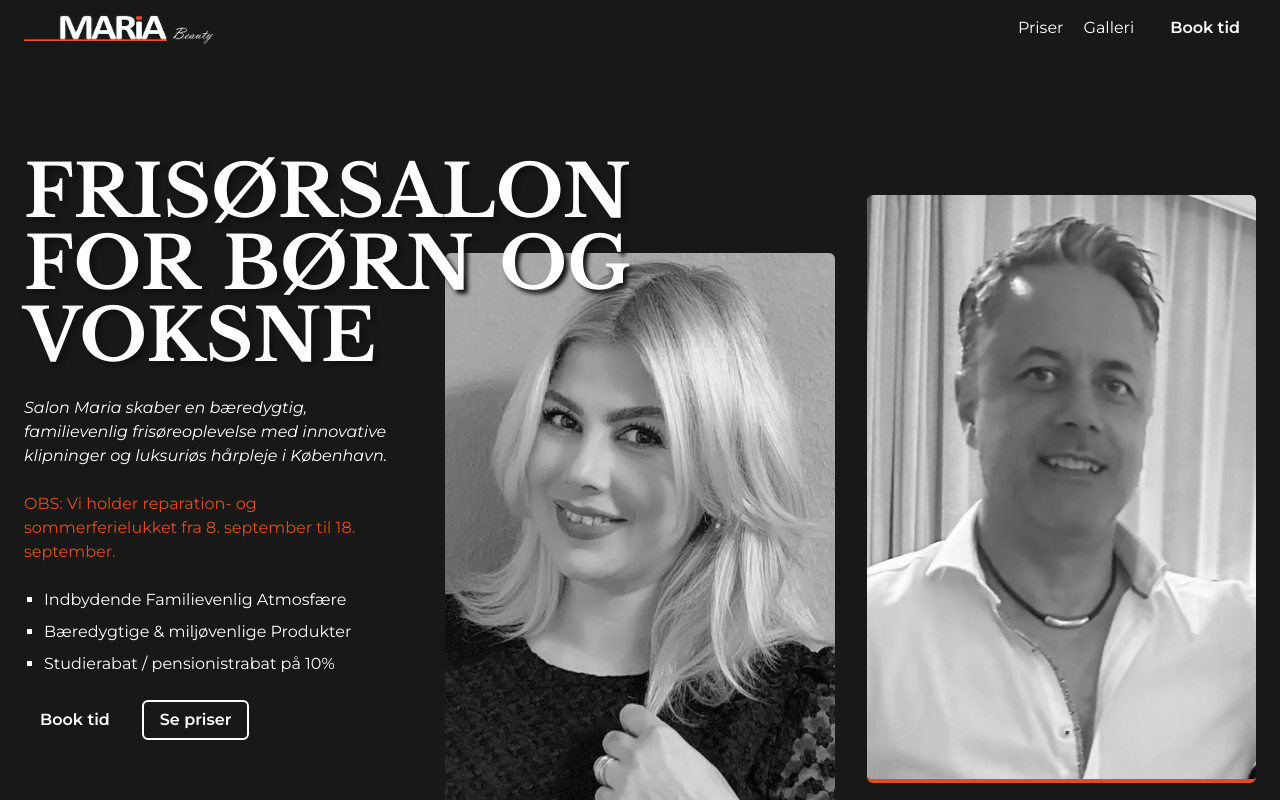
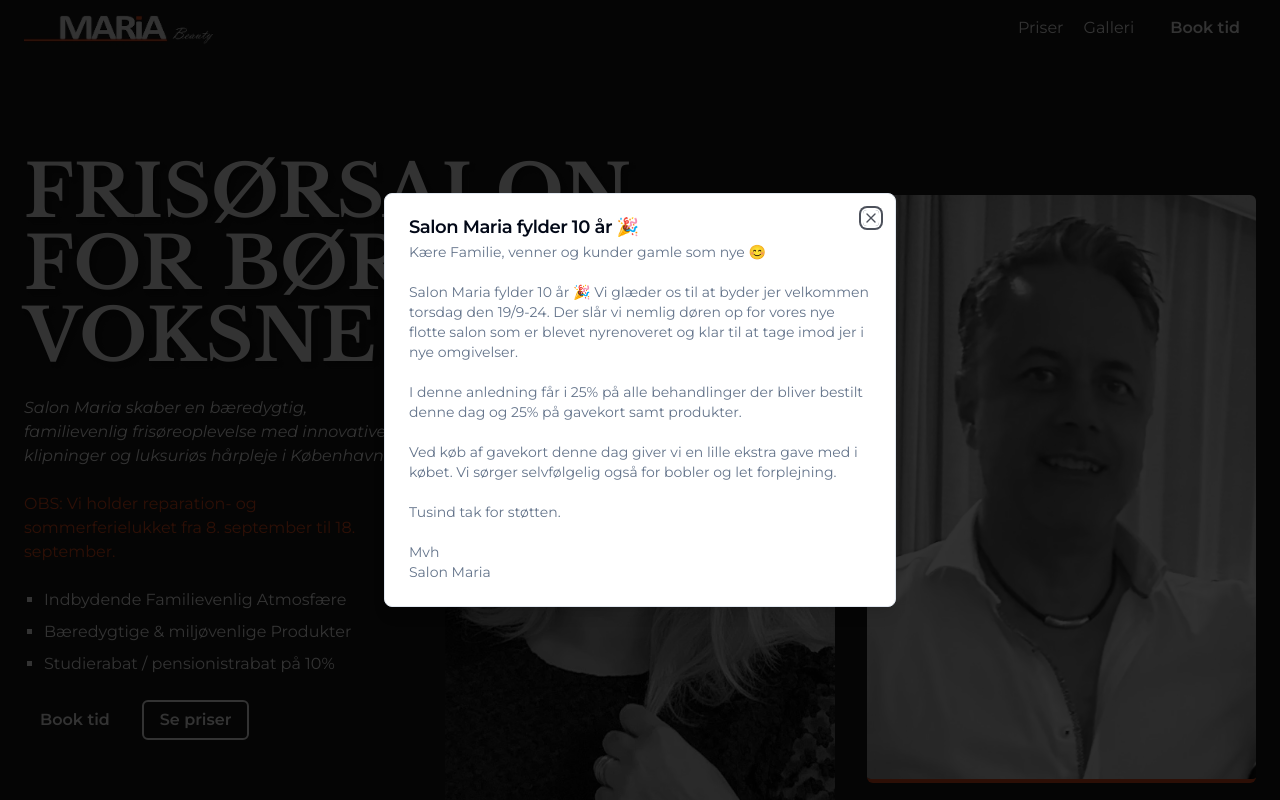
Before and after one commit to magnusdalkvist/salon-maria-v2, a Next.js app: page / in a window 1280 px wide. Shown: the top 800 px of the page. Built offline with nearby package versions, Linux system fonts and the light colour scheme.

Commit message:
feat: added birthday dialog

```diff
--- a/app/page.js
+++ b/app/page.js
@@ -1,9 +1,18 @@
+"use client";
 import { create } from "zustand";
 import { Hero } from "./modules/Hero";
 import { Hours } from "./modules/Hours";
 import { Info } from "./modules/Info";
 import { Prices } from "./modules/Prices";
 import Map from "./modules/Map";
+import {
+  Dialog,
+  DialogContent,
+  DialogDescription,
+  DialogHeader,
+  DialogTitle,
+} from "@/components/ui/dialog";
+import { useEffect, useState } from "react";
 
 export const useAccordionStore = create((set) => ({
   active: 0,
@@ -11,8 +20,47 @@
 }));
 
 export default function Home() {
+  const [open, setOpen] = useState(false);
+
+  useEffect(() => {
+    setTimeout(() => {
+      setOpen(true);
+    }, 2000);
+  }, []);
+
   return (
     <main className="">
+      <Dialog onOpenChange={setOpen} open={open}>
+        <DialogContent>
+          <DialogHeader>
+            <DialogTitle>Salon Maria fylder 10 år 🎉</DialogTitle>
+            <DialogDescription>
+              Kære Familie, venner og kunder gamle som nye 😊
+              <br />
+              <br />
+              Salon Maria fylder 10 år 🎉 Vi glæder os til at byder jer velkommen torsdag den
+              19/9-24. Der slår vi nemlig døren op for vores nye flotte salon som er blevet
+              nyrenoveret og klar til at tage imod jer i nye omgivelser.
+              <br />
+              <br />
+              I denne anledning får i 25% på alle behandlinger der bliver bestilt denne dag og 25%
+              på gavekort samt produkter.
+              <br />
+              <br />
+              Ved køb af gavekort denne dag giver vi en lille ekstra gave med i købet. Vi sørger
+              selvfølgelig også for bobler og let forplejning.
+              <br />
+              <br />
+              Tusind tak for støtten.
+              <br />
+              <br />
+              Mvh
+              <br />
+              Salon Maria
+            </DialogDescription>
+          </DialogHeader>
+        </DialogContent>
+      </Dialog>
       <Hero />
       <Info slides={slides} enableGSAP />
       <Hours />
--- a/components/ui/button.jsx
+++ b/components/ui/button.jsx
@@ -5,7 +5,7 @@
 import { cn } from "@/lib/utils";
 
 const buttonVariants = cva(
-  "inline-flex relative items-center justify-center whitespace-nowrap rounded-md text-sm font-medium ring-offset-background transition-colors focus-visible:outline-none focus-visible:ring-2 focus-visible:ring-ring focus-visible:ring-offset-2 disabled:pointer-events-none disabled:opacity-50",
+  "inline-flex relative items-center justify-center whitespace-nowrap rounded-md text-sm font-medium ring-offset-background transition-colors focus-visible:outline-none focus-visible:ring-2 focus-visible:ring-ring focus-visible:ring-offset-2 disabled:pointer-events-none disabled:opacity-25",
   {
     variants: {
       variant: {
--- /dev/null
+++ b/components/ui/dialog.jsx
@@ -0,0 +1,96 @@
+"use client"
+
+import * as React from "react"
+import * as DialogPrimitive from "@radix-ui/react-dialog"
+import { X } from "lucide-react"
+
+import { cn } from "@/lib/utils"
+
+const Dialog = DialogPrimitive.Root
+
+const DialogTrigger = DialogPrimitive.Trigger
+
+const DialogPortal = DialogPrimitive.Portal
+
+const DialogClose = DialogPrimitive.Close
+
+const DialogOverlay = React.forwardRef(({ className, ...props }, ref) => (
+  <DialogPrimitive.Overlay
+    ref={ref}
+    className={cn(
+      "fixed inset-0 z-50 bg-black/80  data-[state=open]:animate-in data-[state=closed]:animate-out data-[state=closed]:fade-out-0 data-[state=open]:fade-in-0",
+      className
+    )}
+    {...props} />
+))
+DialogOverlay.displayName = DialogPrimitive.Overlay.displayName
+
+const DialogContent = React.forwardRef(({ className, children, ...props }, ref) => (
+  <DialogPortal>
+    <DialogOverlay />
+    <DialogPrimitive.Content
+      ref={ref}
+      className={cn(
+        "fixed left-[50%] top-[50%] z-50 grid w-full max-w-lg translate-x-[-50%] translate-y-[-50%] gap-4 border bg-background p-6 shadow-lg duration-200 data-[state=open]:animate-in data-[state=closed]:animate-out data-[state=closed]:fade-out-0 data-[state=open]:fade-in-0 data-[state=closed]:zoom-out-95 data-[state=open]:zoom-in-95 data-[state=closed]:slide-out-to-left-1/2 data-[state=closed]:slide-out-to-top-[48%] data-[state=open]:slide-in-from-left-1/2 data-[state=open]:slide-in-from-top-[48%] sm:rounded-lg",
+        className
+      )}
+      {...props}>
+      {children}
+      <DialogPrimitive.Close
+        className="absolute right-4 top-4 rounded-sm opacity-70 ring-offset-background transition-opacity hover:opacity-100 focus:outline-none focus:ring-2 focus:ring-ring focus:ring-offset-2 disabled:pointer-events-none data-[state=open]:bg-accent data-[state=open]:text-muted-foreground">
+        <X className="h-4 w-4" />
+        <span className="sr-only">Close</span>
+      </DialogPrimitive.Close>
+    </DialogPrimitive.Content>
+  </DialogPortal>
+))
+DialogContent.displayName = DialogPrimitive.Content.displayName
+
+const DialogHeader = ({
+  className,
+  ...props
+}) => (
+  <div
+    className={cn("flex flex-col space-y-1.5 text-center sm:text-left", className)}
+    {...props} />
+)
+DialogHeader.displayName = "DialogHeader"
+
+const DialogFooter = ({
+  className,
+  ...props
+}) => (
+  <div
+    className={cn("flex flex-col-reverse sm:flex-row sm:justify-end sm:space-x-2", className)}
+    {...props} />
+)
+DialogFooter.displayName = "DialogFooter"
+
+const DialogTitle = React.forwardRef(({ className, ...props }, ref) => (
+  <DialogPrimitive.Title
+    ref={ref}
+    className={cn("text-lg font-semibold leading-none tracking-tight", className)}
+    {...props} />
+))
+DialogTitle.displayName = DialogPrimitive.Title.displayName
+
+const DialogDescription = React.forwardRef(({ className, ...props }, ref) => (
+  <DialogPrimitive.Description
+    ref={ref}
+    className={cn("text-sm text-muted-foreground", className)}
+    {...props} />
+))
+DialogDescription.displayName = DialogPrimitive.Description.displayName
+
+export {
+  Dialog,
+  DialogPortal,
+  DialogOverlay,
+  DialogClose,
+  DialogTrigger,
+  DialogContent,
+  DialogHeader,
+  DialogFooter,
+  DialogTitle,
+  DialogDescription,
+}
--- a/package.json
+++ b/package.json
@@ -11,6 +11,7 @@
   "dependencies": {
     "@gsap/react": "^2.1.0",
     "@radix-ui/react-accordion": "^1.1.2",
+    "@radix-ui/react-dialog": "^1.1.1",
     "@radix-ui/react-navigation-menu": "^1.1.4",
     "@radix-ui/react-slot": "^1.0.2",
     "class-variance-authority": "^0.7.0",
```
Also changed, not shown: 1 other file (tests, documents, lock files or other folders).
